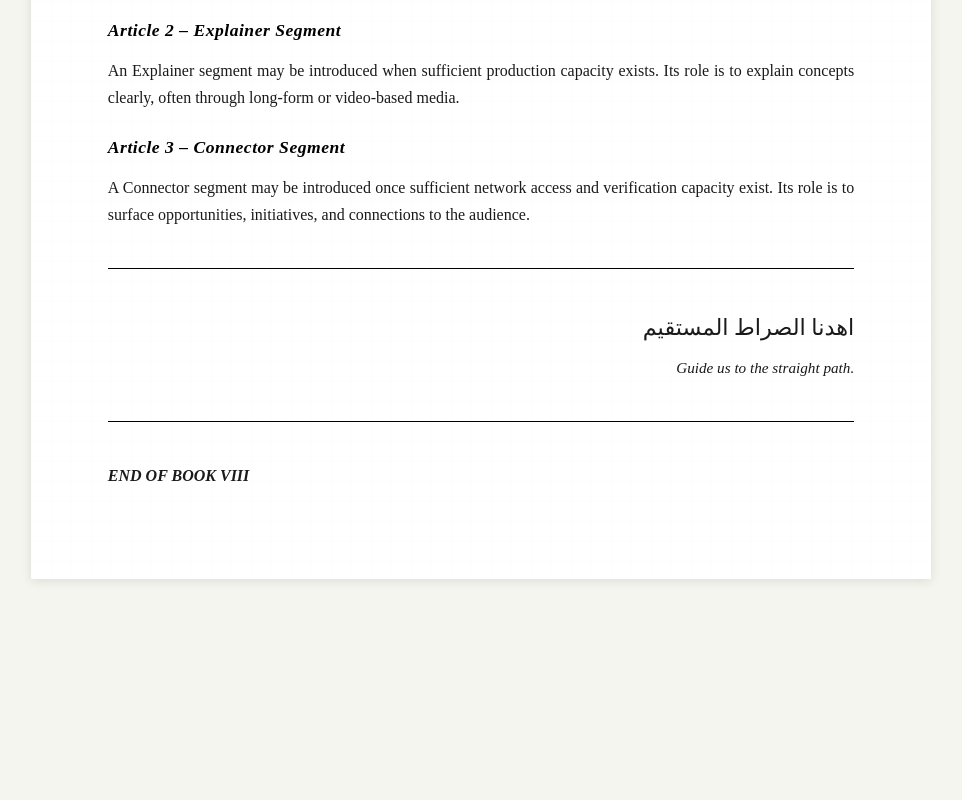
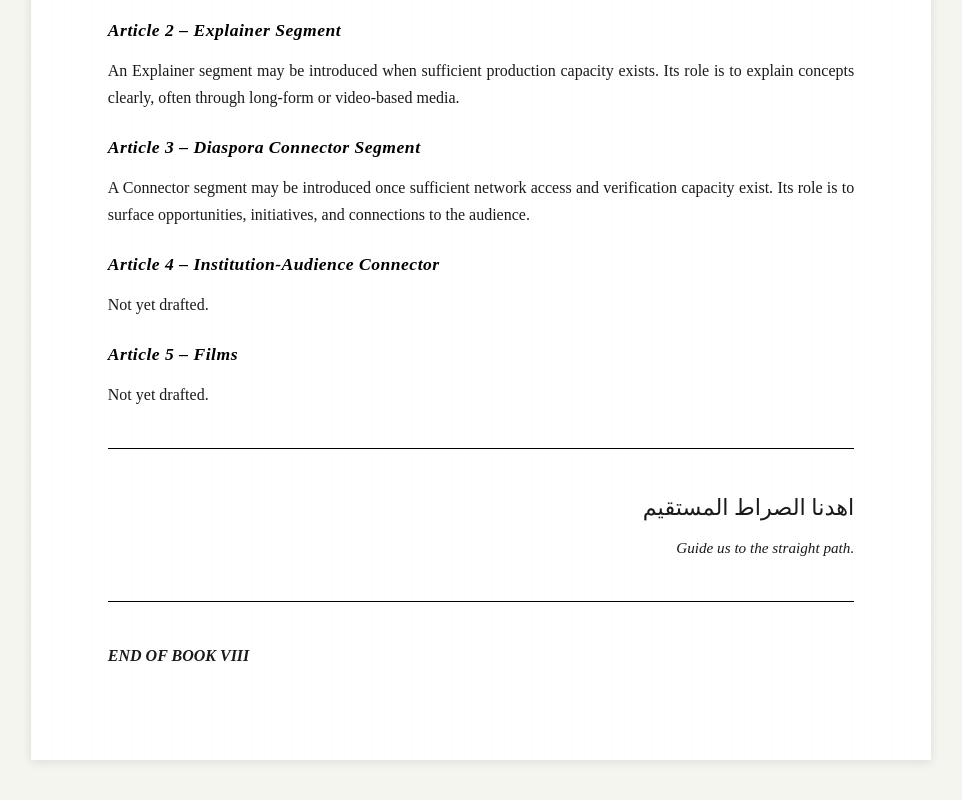
Before and after one commit to ummah-confederation/ummahconfederation, a website: page book8.html in a window 1280 px wide. Shown: the part 3039-3839 px from the top of the page, without its empty margins (159-1121 px from the left). Before the commit the page ends 3718 px from the top, so only its background shows below. Drawn offline with Linux system fonts and the light colour scheme.

Commit message:
hinted future segments

```diff
--- a/book8.html
+++ b/book8.html
@@ -172,11 +172,21 @@
         long-form or video-based media.
       </p>
 
-      <h4>Article 3 – Connector Segment</h4>
+      <h4>Article 3 – Diaspora Connector Segment</h4>
       <p>
         A Connector segment may be introduced once sufficient network access and
         verification capacity exist. Its role is to surface opportunities,
         initiatives, and connections to the audience.
+      </p>
+
+      <h4>Article 4 – Institution-Audience Connector</h4>
+      <p>
+        Not yet drafted.
+      </p>
+
+      <h4>Article 5 – Films</h4>
+      <p>
+        Not yet drafted.
       </p>
 
       <hr />
```
